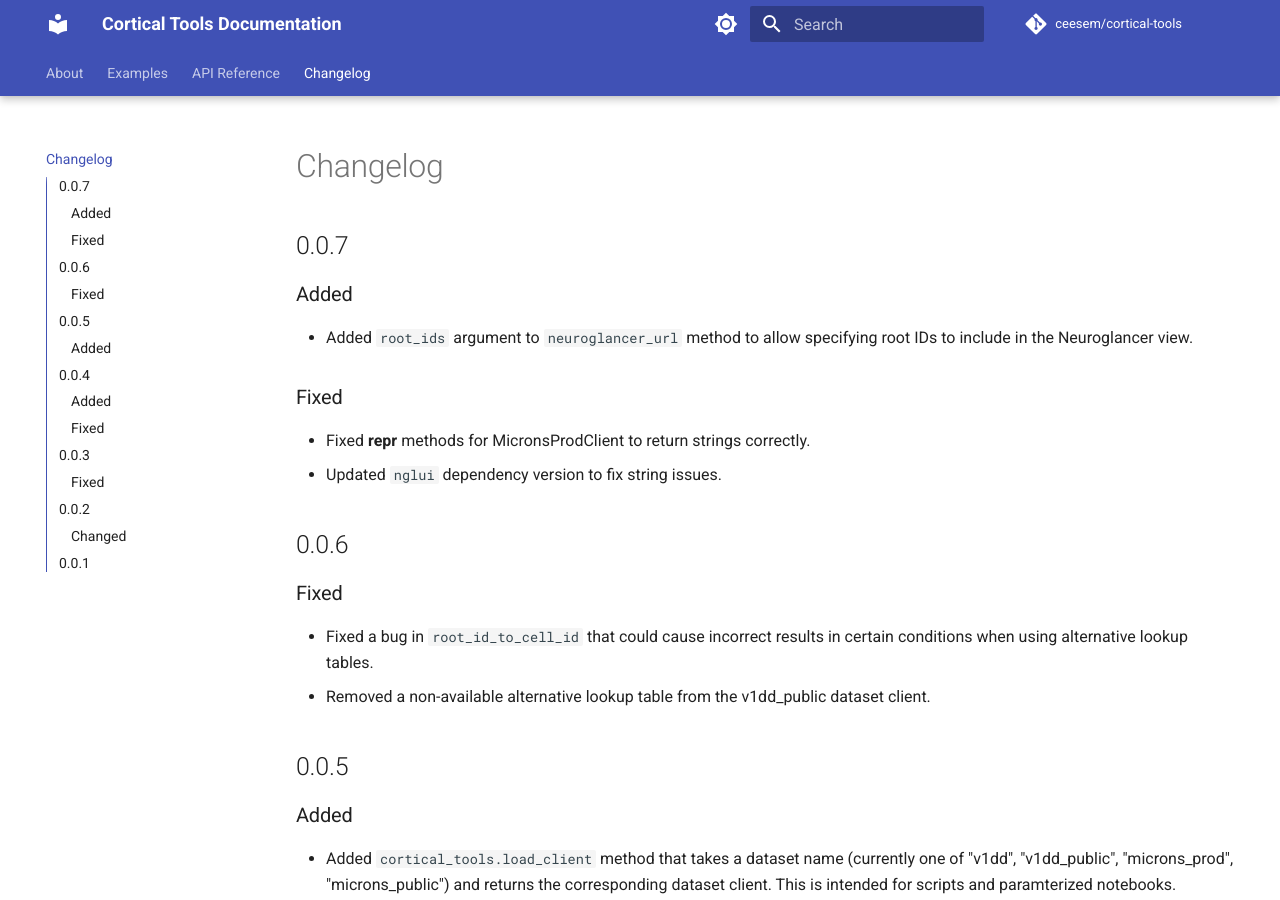
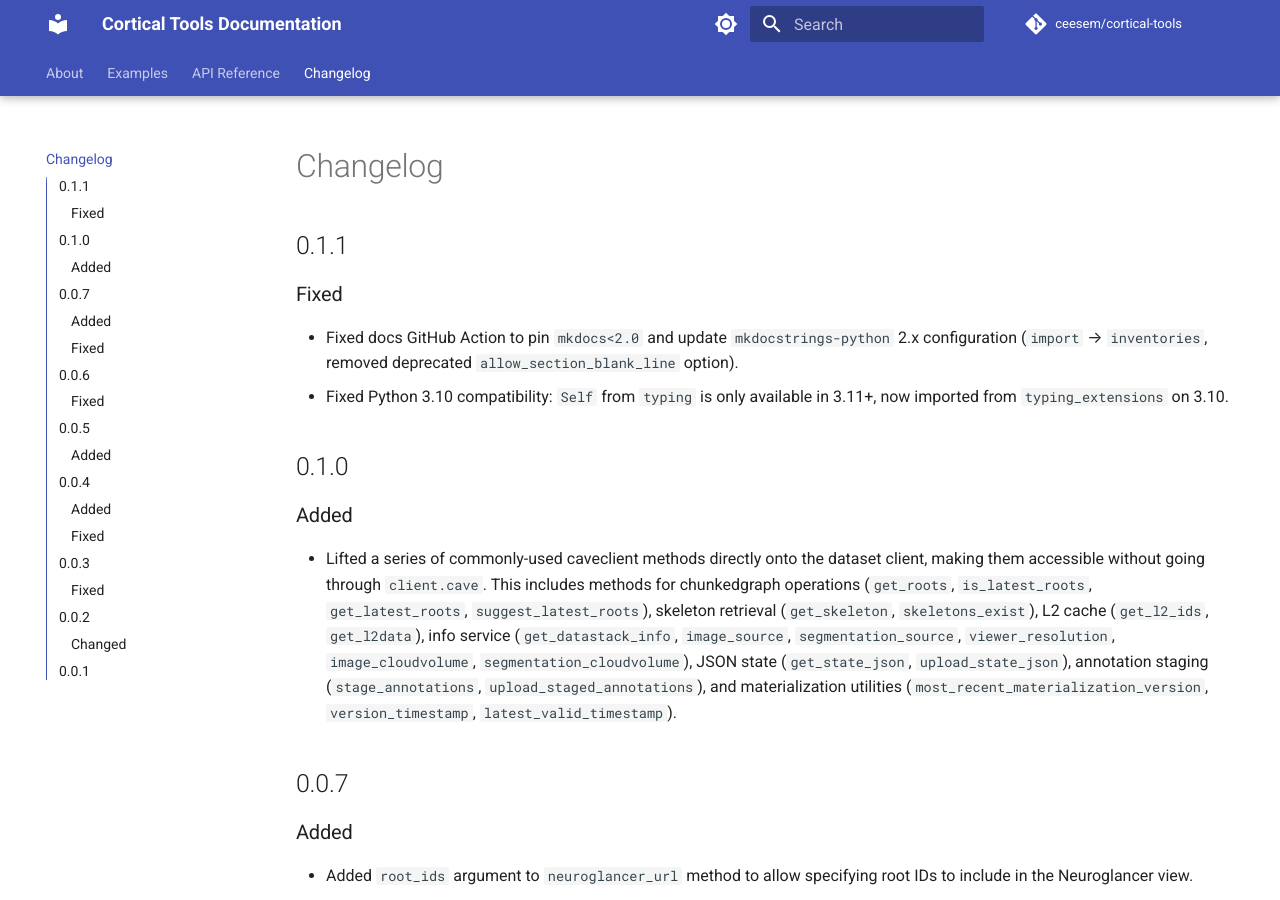
Before and after one commit to ceesem/cortical-tools, an MkDocs documentation site: the page built from docs/changelog.md, in a window 1280 px wide and 900 px high. Built offline with MkDocs 1.6.1 and Material for MkDocs 9.7.7, drawn with Linux system fonts in a browser that asks for light colours; comment, search, counter and statistics services are not loaded.

Commit message:
update changelog

```diff
--- a/docs/changelog.md
+++ b/docs/changelog.md
@@ -1,4 +1,17 @@
 # Changelog
+
+## 0.1.1
+
+### Fixed
+
+* Fixed docs GitHub Action to pin `mkdocs<2.0` and update `mkdocstrings-python` 2.x configuration (`import` → `inventories`, removed deprecated `allow_section_blank_line` option).
+* Fixed Python 3.10 compatibility: `Self` from `typing` is only available in 3.11+, now imported from `typing_extensions` on 3.10.
+
+## 0.1.0
+
+### Added
+
+* Lifted a series of commonly-used caveclient methods directly onto the dataset client, making them accessible without going through `client.cave`. This includes methods for chunkedgraph operations (`get_roots`, `is_latest_roots`, `get_latest_roots`, `suggest_latest_roots`), skeleton retrieval (`get_skeleton`, `skeletons_exist`), L2 cache (`get_l2_ids`, `get_l2data`), info service (`get_datastack_info`, `image_source`, `segmentation_source`, `viewer_resolution`, `image_cloudvolume`, `segmentation_cloudvolume`), JSON state (`get_state_json`, `upload_state_json`), annotation staging (`stage_annotations`, `upload_staged_annotations`), and materialization utilities (`most_recent_materialization_version`, `version_timestamp`, `latest_valid_timestamp`).
 
 ## 0.0.7
 
```
